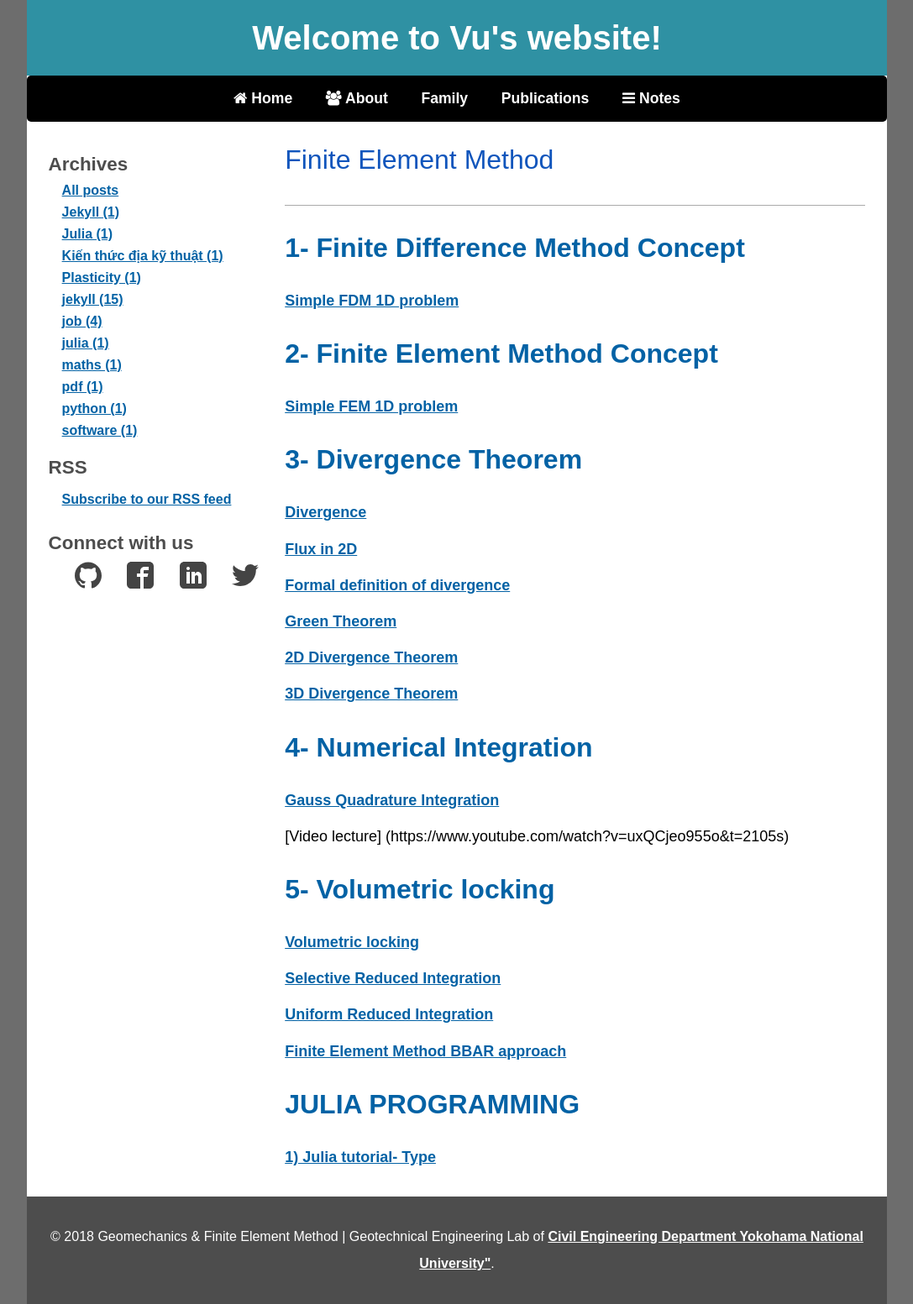
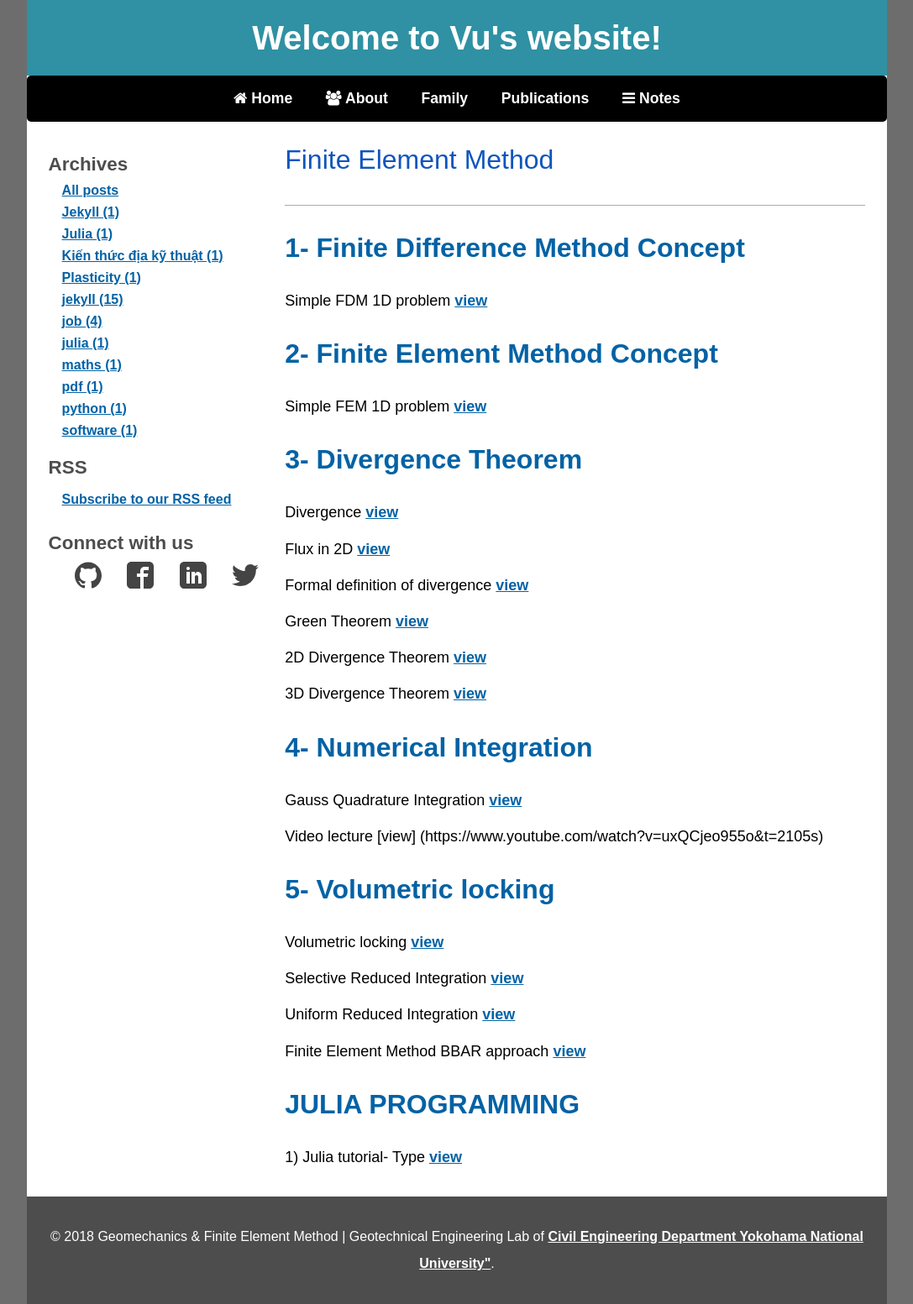
Before and after one commit to quangvunp/geomechanics, a Jekyll site: the page built from FEM.md, in a window 1280 px wide. Shown: the whole page at 84% size, without its empty margins (96-1183 px from the left). Built offline with Jekyll 4.4.1, drawn with Linux system fonts in a browser that asks for light colours.

Commit message:
Update FEM.md

```diff
--- a/FEM.md
+++ b/FEM.md
@@ -4,40 +4,40 @@ title: Finite Element Method
 ---
 
 <h1> 1- Finite Difference Method Concept </h1>
-[Simple FDM 1D problem]({{ site.url }}/assests/Notes/FEM/FDM_1D.PDF)
+Simple FDM 1D problem [view]({{ site.url }}/assests/Notes/FEM/FDM_1D.PDF)
 
 <h1> 2- Finite Element Method Concept </h1>
-[Simple FEM 1D problem]({{ site.url }}/assests/Notes/FEM/FEM_1D_Concept.PDF)
+Simple FEM 1D problem [view]({{ site.url }}/assests/Notes/FEM/FEM_1D_Concept.PDF)
 
 
 <h1> 3- Divergence Theorem </h1>
 
-[Divergence](https://www.khanacademy.org/math/multivariable-calculus/multivariable-derivatives/divergence-and-curl-articles/a/divergence)
+Divergence [view](https://www.khanacademy.org/math/multivariable-calculus/multivariable-derivatives/divergence-and-curl-articles/a/divergence)
 
-[Flux in 2D](https://www.khanacademy.org/math/multivariable-calculus/integrating-multivariable-functions/line-integrals-in-vector-fields-articles/a/flux-in-two-dimensions)
+Flux in 2D [view](https://www.khanacademy.org/math/multivariable-calculus/integrating-multivariable-functions/line-integrals-in-vector-fields-articles/a/flux-in-two-dimensions)
 
-[Formal definition of divergence](https://www.khanacademy.org/math/multivariable-calculus/greens-theorem-and-stokes-theorem/formal-definitions-of-divergence-and-curl/a/formal-definition-of-divergence-in-two-dimensions)
+Formal definition of divergence [view](https://www.khanacademy.org/math/multivariable-calculus/greens-theorem-and-stokes-theorem/formal-definitions-of-divergence-and-curl/a/formal-definition-of-divergence-in-two-dimensions)
 
-[Green Theorem](https://www.khanacademy.org/math/multivariable-calculus/greens-theorem-and-stokes-theorem/greens-theorem-articles/a/greens-theorem)
+Green Theorem [view](https://www.khanacademy.org/math/multivariable-calculus/greens-theorem-and-stokes-theorem/greens-theorem-articles/a/greens-theorem)
 
-[2D Divergence Theorem](https://www.khanacademy.org/math/multivariable-calculus/greens-theorem-and-stokes-theorem/divergence-theorem-articles/a/2d-divergence-theorem)
+2D Divergence Theorem [view](https://www.khanacademy.org/math/multivariable-calculus/greens-theorem-and-stokes-theorem/divergence-theorem-articles/a/2d-divergence-theorem)
 
-[3D Divergence Theorem](https://www.khanacademy.org/math/multivariable-calculus/greens-theorem-and-stokes-theorem/divergence-theorem-articles/a/3d-divergence-theorem)
+3D Divergence Theorem [view](https://www.khanacademy.org/math/multivariable-calculus/greens-theorem-and-stokes-theorem/divergence-theorem-articles/a/3d-divergence-theorem)
 
 <h1> 4- Numerical Integration </h1>
-[Gauss Quadrature Integration]({{ site.url }}/assests/Notes/FEM/Gauss_quadrature_integration.PDF)
+Gauss Quadrature Integration [view]({{ site.url }}/assests/Notes/FEM/Gauss_quadrature_integration.PDF)
 
-[Video lecture] (https://www.youtube.com/watch?v=uxQCjeo955o&t=2105s)
+Video lecture [view] (https://www.youtube.com/watch?v=uxQCjeo955o&t=2105s)
 
 <h1> 5- Volumetric locking </h1>
-[Volumetric locking]({{ site.url }}/assests/Notes/FEM/Volumetric_Locking/Volumetric_Locking.PDF)
+Volumetric locking [view]({{ site.url }}/assests/Notes/FEM/Volumetric_Locking/Volumetric_Locking.PDF)
 
-[Selective Reduced Integration]({{ site.url }}/assests/Notes/FEM/Volumetric_Locking/Selective_Reduced.PDF)
+Selective Reduced Integration [view]({{ site.url }}/assests/Notes/FEM/Volumetric_Locking/Selective_Reduced.PDF)
 
-[Uniform Reduced Integration]({{ site.url }}/assests/Notes/FEM/Volumetric_Locking/Uniform_Reduced_Integration.PDF)
+Uniform Reduced Integration [view]({{ site.url }}/assests/Notes/FEM/Volumetric_Locking/Uniform_Reduced_Integration.PDF)
 
-[Finite Element Method BBAR approach]({{ site.url }}/assests/Notes/FEM/Volumetric_Locking/B-bar.PDF)
+Finite Element Method BBAR approach [view]({{ site.url }}/assests/Notes/FEM/Volumetric_Locking/B-bar.PDF)
 
 
 <h1> JULIA PROGRAMMING </h1>
-[1) Julia tutorial- Type](https://github.com/quangvunp/geomechanics/blob/master/assests/Julia_TYPE.ipynb)
+1) Julia tutorial- Type [view](https://github.com/quangvunp/geomechanics/blob/master/assests/Julia_TYPE.ipynb)
```
